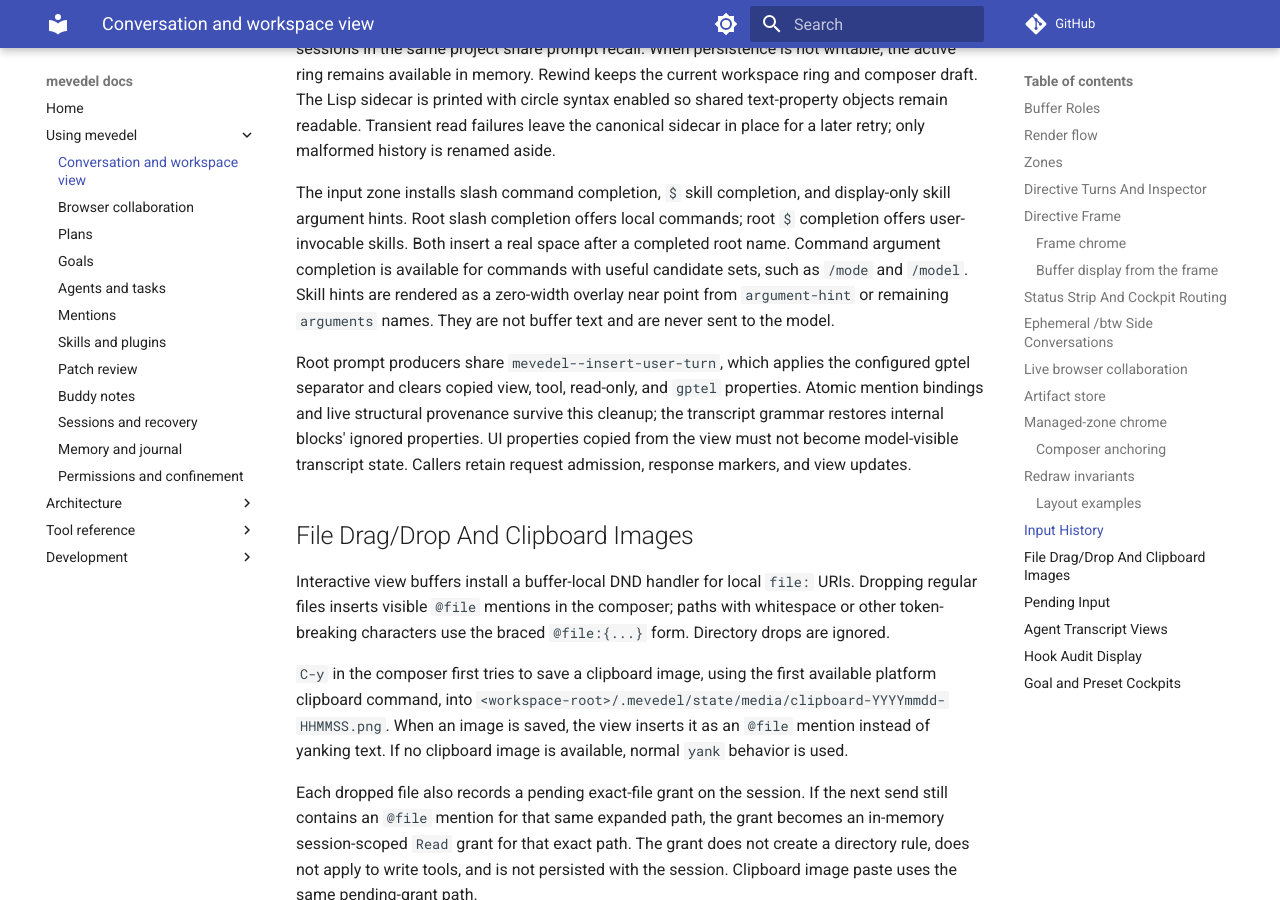
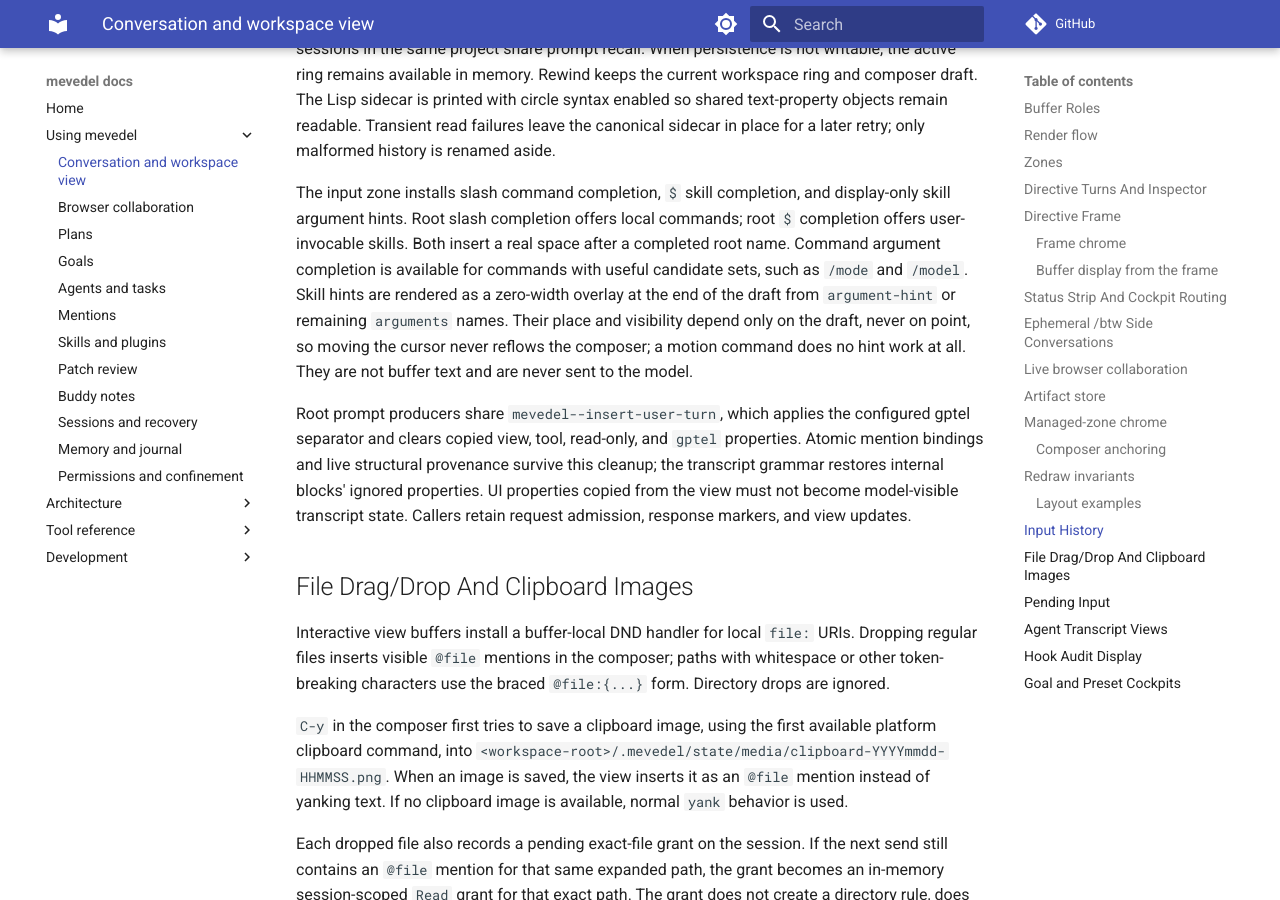
Before and after one commit to FrauH0lle/mevedel, an MkDocs documentation site: the page built from docs/view.md, in a window 1280 px wide and 900 px high, scrolled down 49518 px. Built offline with MkDocs 1.6.1 and Material for MkDocs 9.7.7, drawn with Linux system fonts in a browser that asks for light colours; comment, search, counter and statistics services are not loaded.

Commit message:
fix(view): Keep the skill argument hint at the draft end
The display-only argument hint was moved to point after every command and removed whenever point left the composer. Moving the cursor inside a skill line therefore reflowed the line around the hint, and a wrapping hint added or removed a row on pure motion.

The hint now sits at the end of the draft, where the remaining arguments are typed, and is shown whenever the draft names a skill, wherever point is. The post-command refresh returns at once while the buffer text is unchanged, so motion does no hint work (0.06 us instead of at least 0.89 us per command, compiled). A skill list change without a text change shows on the next edit.

* mevedel-view-composer.el (mevedel-view--skill-argument-hint-tick): New.
(mevedel-view--skill-argument-hint): Do not depend on point.
(mevedel-view--refresh-skill-argument-hint): Place the hint at the draft end and skip unchanged text.
* test/test-mevedel-view-composer.el: Cover motion within the draft and into the transcript keeping the hint in place without a prompt scan; restate marker repair through a draft edit.
* docs/view.md: Describe the hint's placement.

```diff
--- a/docs/view.md
+++ b/docs/view.md
@@ -2407,9 +2407,11 @@
 real space after a completed root name. Command argument completion is
 available for commands with useful candidate sets, such as `/mode` and
 `/model`. Skill hints are rendered
-as a zero-width overlay near point from `argument-hint` or remaining
-`arguments` names. They are not buffer text and are never sent to the
-model.
+as a zero-width overlay at the end of the draft from `argument-hint` or
+remaining `arguments` names. Their place and visibility depend only on the
+draft, never on point, so moving the cursor never reflows the composer; a
+motion command does no hint work at all. They are not buffer text and are
+never sent to the model.
 
 Root prompt producers share `mevedel--insert-user-turn`, which applies the
 configured gptel separator and clears copied view, tool,
```
Also changed, not shown: 2 other files.
